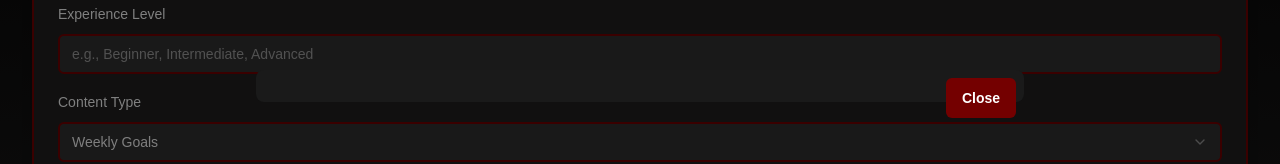
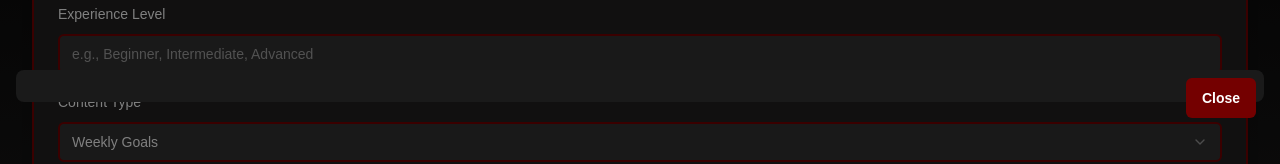
Before and after one commit to ydideh810/virtmentor, a Next.js app: page /dashboard in a window 1280 px wide. Both pictures are taken after a click on the button "Get More". Shown: the part 314-478 px from the top of the page. Built offline with nearby package versions, Linux system fonts and the light colour scheme; no server answers; a web font is replaced by a local one.

Commit message:
Update page.tsx

```diff
--- a/app/dashboard/page.tsx
+++ b/app/dashboard/page.tsx
@@ -156,7 +156,7 @@ export default function Dashboard() {
 
       {showPricing && (
         <div className="fixed inset-0 bg-black bg-opacity-50 z-50 flex items-center justify-center p-4">
-          <div className="bg-[#1a1a1a] rounded-lg p-4 w-full max-w-3xl relative">
+          <div className="bg-[#1a1a1a] rounded-lg p-4 w-full relative">
             <Button
               onClick={() => setShowPricing(false)}
               className="absolute top-2 right-2 bolt-button"
```
